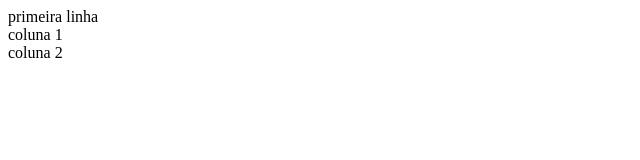
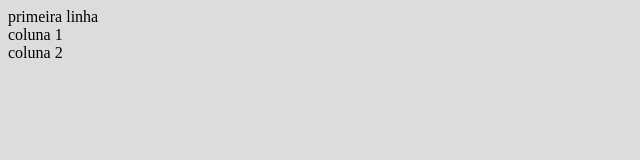
Before and after one commit to GabeOliver203/bootcamp-devjr-cap02, a plain HTML site: page index.html in a window 1280 px wide. Shown: the whole page, without its empty margins (0-640 px from the left). Drawn offline with Linux system fonts and the light colour scheme.

Commit message:
Estilização background color

```diff
--- a/index.html
+++ b/index.html
@@ -4,6 +4,15 @@
     <meta charset="UTF-8">
     <meta name="viewport" content="width=device-width, initial-scale=1.0">
     <title>Bootcamp DevJr - Sistema de Assinatura </title>
+
+<!-- estilização por documento -->
+    <style>
+        body
+        {
+            background-color: #DCDCDC;
+        }
+    </style>
+
 </head>
 <body>
         <div> <!-- Div principal para o primeiro sistema como um todo -->
```
